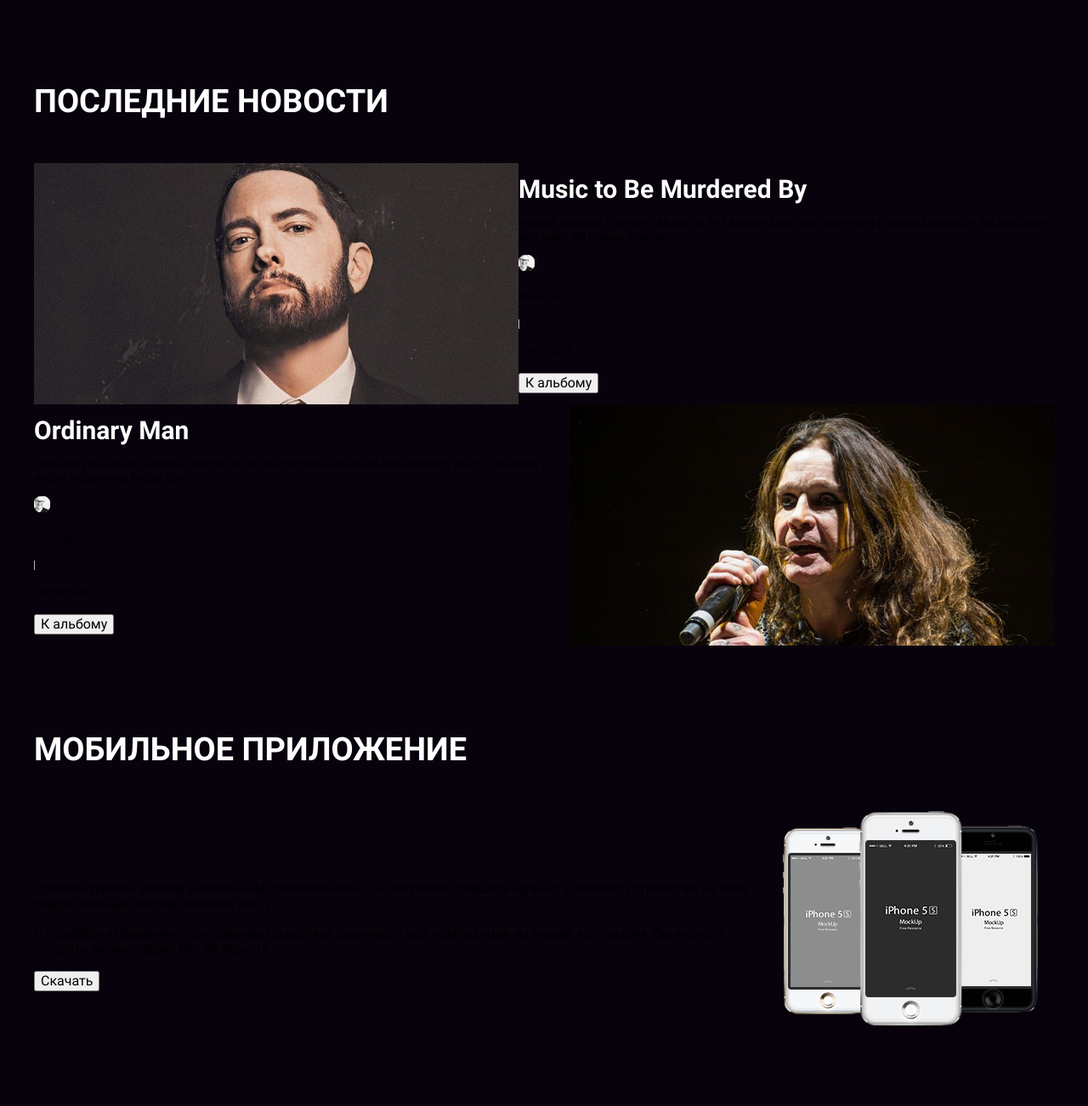
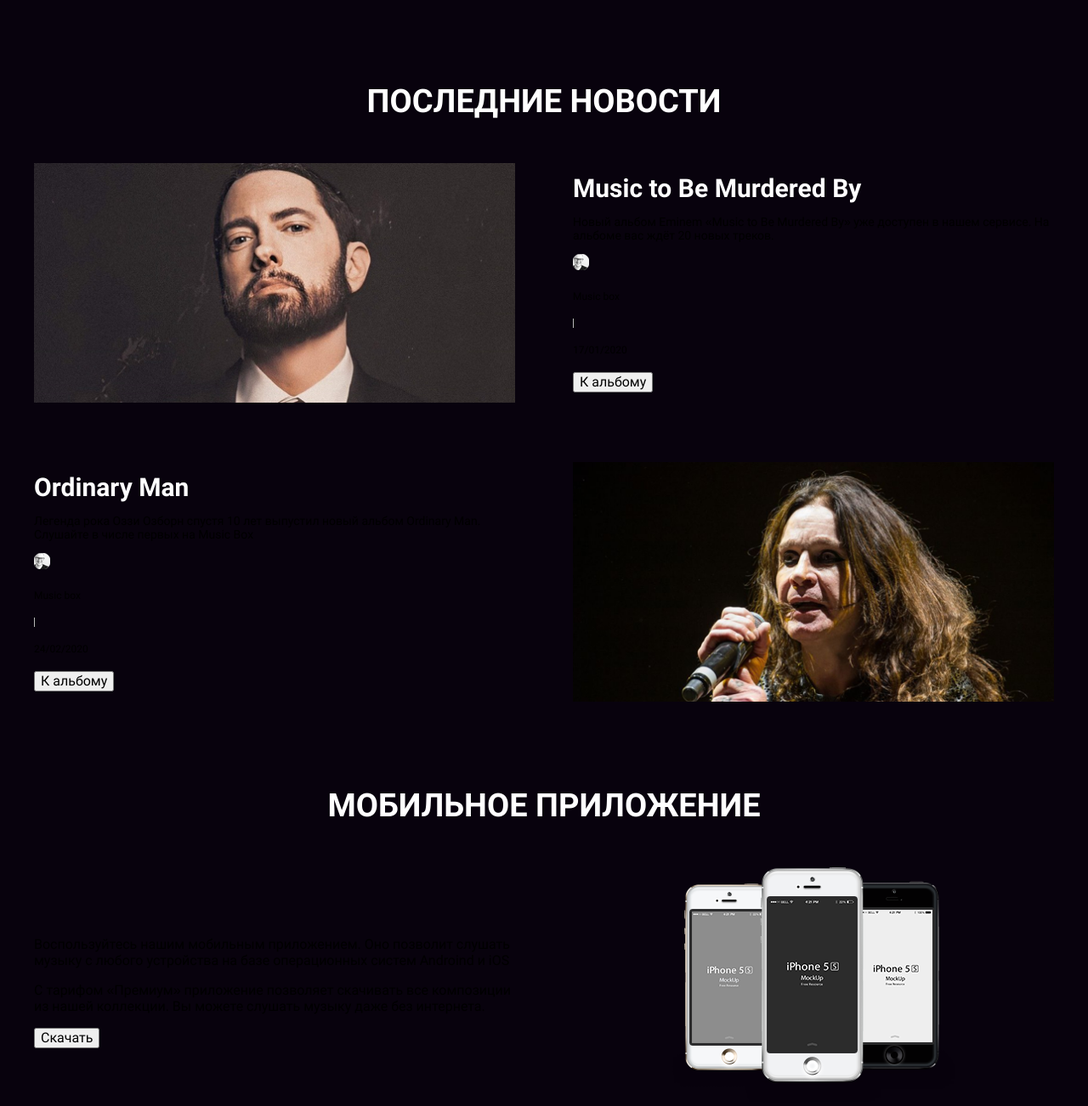
Before and after one commit to TuretskayaIrina/layout-designer-project-lvl2, a plain HTML site: page index.html in a window 1280 px wide. Shown: the part 1579-2881 px from the top of the page at 85% size. Drawn offline with Linux system fonts and the light colour scheme.

Commit message:
feat: main content

```diff
--- a/index.html
+++ b/index.html
@@ -92,12 +92,12 @@
 
           <!-- Последние новости -->
           <div class="m-b-100">
-            <h2 class="m-b-50 fz-38 font-bold default-font">Последние новости</h2>
+            <h2 class="m-b-50 fz-38 font-bold default-font text-center">Последние новости</h2>
             <div>
 
-              <div class="flex-s-b">
-                <img src="./images/Music to Be Murdered By.png" alt="Music to Be Murdered By">
-                <div>
+              <div class="grid-column-68 align-center m-b-70">
+                <img src="./images/Music to Be Murdered By.png" alt="Music to Be Murdered By" class="width-100">
+                <div class="description">
                   <h4 class="fz-30 default-font">Music to Be Murdered By</h4>
                   <p class="fz-14">Новый альбом Eminem  «Music to Be Murdered By» уже доступен в нашем сервисе. На альбоме вас ждёт 20 новых треков.</p>
                   <div>
@@ -110,8 +110,8 @@
                 </div>
               </div>
 
-              <div class="flex-s-b">
-                <div>
+              <div class="grid-column-68 align-center">
+                <div class="description">
                   <h4 class="fz-30 default-font">Ordinary Man</h4>
                   <p class="fz-14">Легенда рока Оззи Озборн спустя 10 лет выпустил новый альбом Ordinary Man. Слушайте в числе первых на Music Box</p>
                   <div>
@@ -122,7 +122,7 @@
                   </div>
                   <button>К альбому</button>
                 </div>
-                <img src="./images/Ordinary Man.png" alt="Ordinary Man">
+                <img src="./images/Ordinary Man.png" alt="Ordinary Man" class="width-100">
               </div>
 
             </div>
@@ -131,14 +131,14 @@
 
           <!-- Мобильное приложение -->
           <div>
-            <h2 class="m-b-50 fz-38 font-bold default-font">Мобильное приложение</h2>
-            <div class="flex-s-b">
-              <div>
-                <p>Воспользуйтесь нашим мобильным приложением. Оно позволит слушать музыку с любого устройства на базе операционных систем Androind и iOS</p>
-                <p>С тарифом «Премиум» приложение позволяет скачивать все композиции из нашей коллекции. Вы можете слушать музыку даже без интернета.</p>
+            <h2 class="m-b-50 fz-38 font-bold default-font text-center">Мобильное приложение</h2>
+            <div class="grid-column-68 align-center">
+              <div class="description">
+                <p class="fz-16">Воспользуйтесь нашим мобильным приложением. Оно позволит слушать музыку с любого устройства на базе операционных систем Androind и iOS</p>
+                <p class="fz-16">С тарифом «Премиум» приложение позволяет скачивать все композиции из нашей коллекции. Вы можете слушать музыку даже без интернета.</p>
                 <button>Скачать</button>
               </div>
-              <img src="./images/iphone.png" alt="mobile">
+              <img src="./images/iphone.png" alt="mobile" class="width-100 m-auto">
             </div>
           </div>
 
--- a/styles/scss/_general.scss
+++ b/styles/scss/_general.scss
@@ -14,6 +14,7 @@ body {
   margin: 0;
   padding: 0;
 }
+
 
 h1 {
   text-transform: uppercase;
@@ -90,13 +91,17 @@ h5 {
   text-align: center;
 }
 
-.grid {
+.align-center {
+  align-items: center;
+}
+
+.grid-column-68 {
   display: grid;
   grid-template-columns: repeat(2, 1fr);
   grid-column-gap: 68px;
 }
 
-.grid-row {
+.grid-row-25 {
   display: grid;
   grid-row-gap: 25px;
 }
@@ -132,8 +137,16 @@ h5 {
   margin-bottom: 50px;
 }
 
+.m-b-70 {
+  margin-bottom: 70px;
+}
+
 .m-b-100 {
   margin-bottom: 100px;
+}
+
+.m-auto {
+  margin: auto;
 }
 
 .flex-centr {
@@ -142,3 +155,8 @@ h5 {
   justify-content: center;
   align-items: center;
 }
+
+.width-100 {
+  max-width: 100%;
+  height: auto;
+}
```
Also changed, not shown: catalog.html (+3 -3 lines), styles/style.css, 1 other file.
